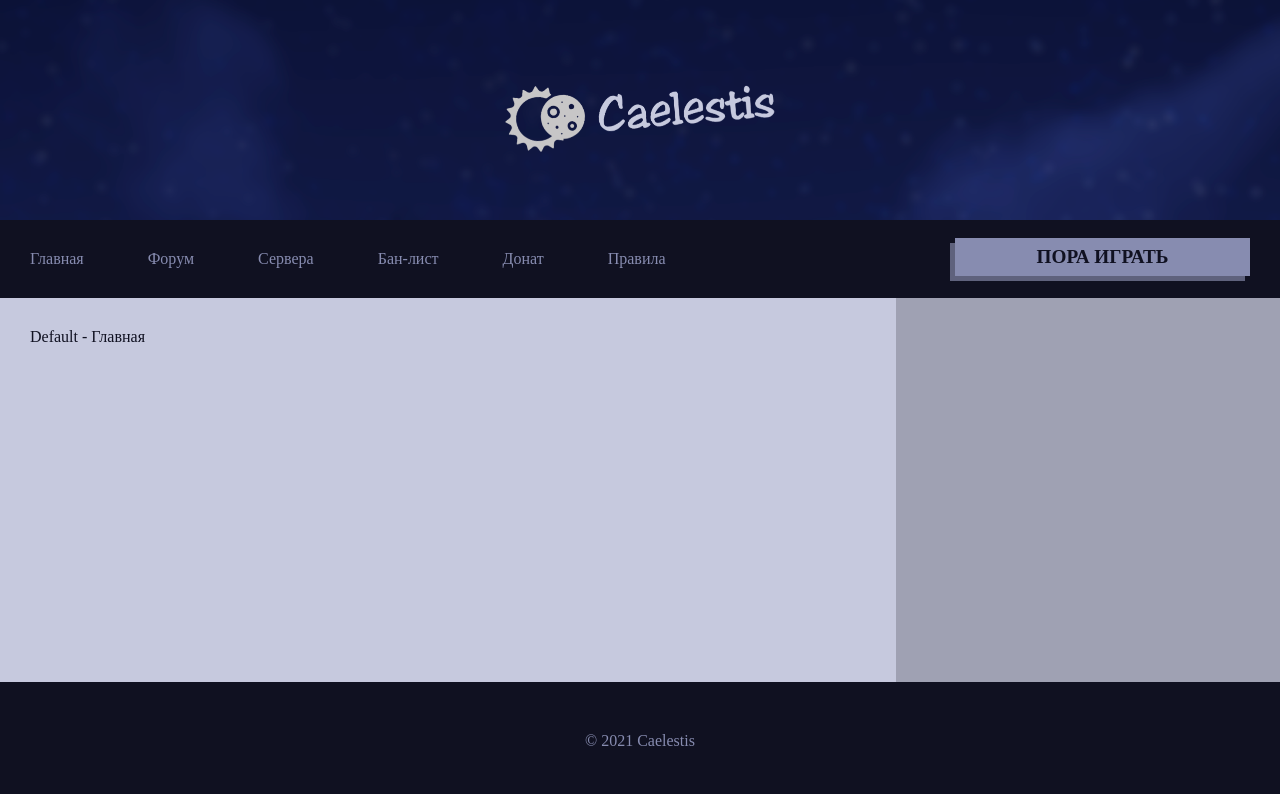
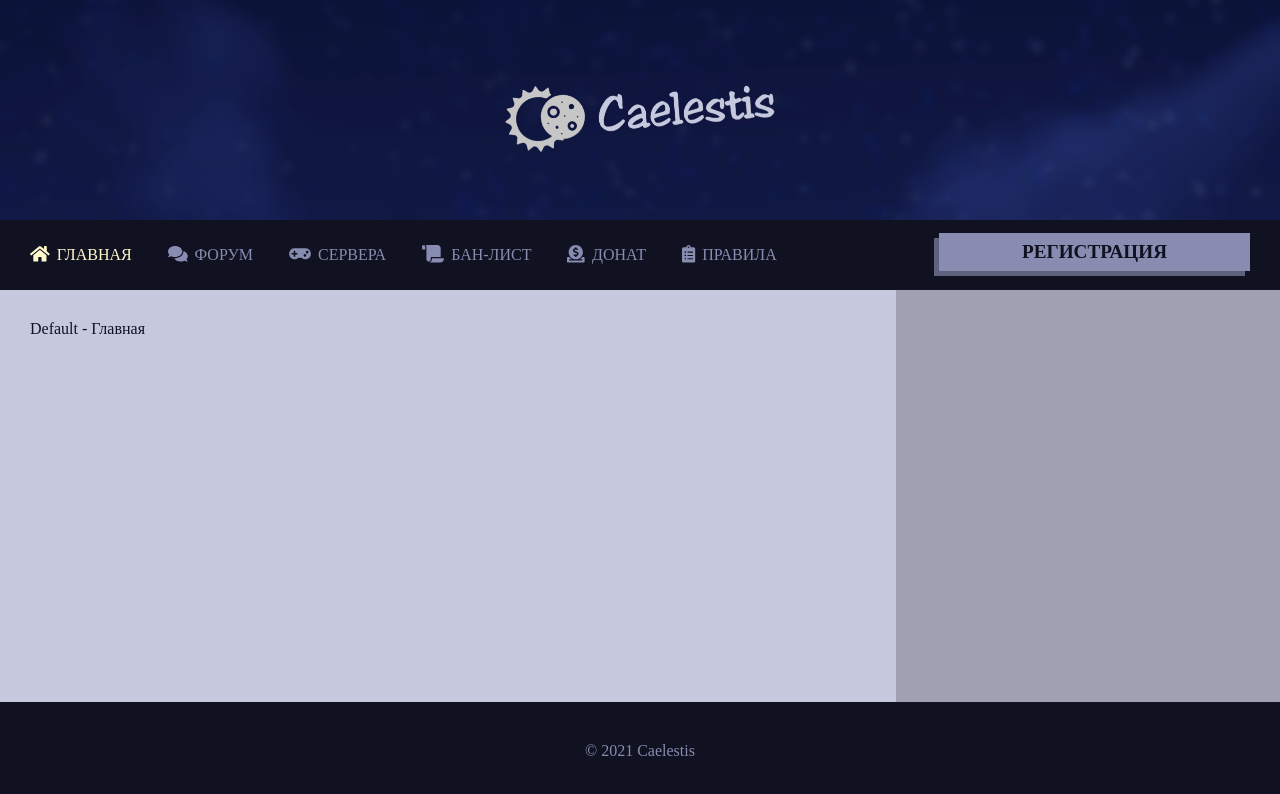
Before and after one commit to Fertnam/ru.caelestis.frontend, a Vue app: page / in a window 1280 px wide. Shown: the top 794 px of the page. Built offline with nearby package versions, Linux system fonts and the light colour scheme.

Commit message:
Внедрен FontAwesome, завершена навигационная секция

```diff
--- a/package.json
+++ b/package.json
@@ -8,6 +8,9 @@
     "lint": "vue-cli-service lint"
   },
   "dependencies": {
+    "@fortawesome/fontawesome-svg-core": "^1.2.34",
+    "@fortawesome/free-solid-svg-icons": "^5.15.2",
+    "@fortawesome/vue-fontawesome": "^3.0.0-3",
     "core-js": "^3.6.5",
     "normalize.css": "^8.0.1",
     "vue": "^3.0.0",
--- /dev/null
+++ b/src/assets/data/menu.json
@@ -0,0 +1,37 @@
+[
+  {
+    "name": "Главная",
+    "to": { "name": "default.index" },
+    "icon": "home"
+  },
+  {
+    "name": "Форум",
+    "href": "/forum",
+    "icon": "comments"
+  },
+  {
+    "name": "Сервера",
+    "icon": "gamepad",
+    "submenu": [
+      {
+        "name": "Classic 1.16.4",
+        "to": { "name": "default.index" }
+      }
+    ]
+  },
+  {
+    "name": "Бан-лист",
+    "to": { "name": "default.banlist" },
+    "icon": "scroll"
+  },
+  {
+    "name": "Донат",
+    "to": { "name": "default.donate" },
+    "icon": "donate"
+  },
+  {
+    "name": "Правила",
+    "to": { "name": "default.rules" },
+    "icon": "clipboard-list"
+  }
+]
--- a/src/assets/scss/utils/_variables.scss
+++ b/src/assets/scss/utils/_variables.scss
@@ -19,3 +19,6 @@ $transition-duration: 500ms;
 
 /* Базовый размер padding для разделов дефолтного layout (они помечены через grid-area) */
 $base-padding-of-area-for-default-layout: 30px;
+
+/* Ширина раздела aside для дефолтного layout */
+$aside-width-of-default-layout: 30%;
--- a/src/components/default/layout/Footer.vue
+++ b/src/components/default/layout/Footer.vue
@@ -8,7 +8,7 @@
 .footer {
   @include dark-theme;
 
-  padding: 50px $base-padding-of-area-for-default-layout;
+  padding: 40px $base-padding-of-area-for-default-layout;
 
   &__copyright {
     text-align: center;
--- a/src/components/default/layout/Navigation.vue
+++ /dev/null
@@ -1,122 +0,0 @@
-<template>
-  <nav :class="$style['navigation']">
-    <ul :class="$style['menu']">
-      <li :class="$style['menu__item']">
-        <router-link
-          :class="$style['menu__link']"
-          :to="{ name: 'default.index' }"
-          exact
-        >
-          Главная
-        </router-link>
-      </li>
-
-      <li :class="$style['menu__item']">
-        <a :class="$style['menu__link']" href="/forum">Форум</a>
-      </li>
-
-      <li :class="$style['menu__item']">
-        <div :class="$style['menu__link']">Сервера</div>
-
-        <ul :class="$style['menu__submenu']">
-          <li :class="$style['menu__submenu-item']">
-            <router-link
-              :class="$style['menu__submenu-link']"
-              :to="{ name: 'default.index' }"
-            >
-              Decor 1.12.2
-            </router-link>
-          </li>
-        </ul>
-      </li>
-
-      <li :class="$style['menu__item']">
-        <router-link
-          :class="$style['menu__link']"
-          :to="{ name: 'default.banlist' }"
-        >
-          Бан-лист
-        </router-link>
-      </li>
-
-      <li :class="$style['menu__item']">
-        <router-link
-          :class="$style['menu__link']"
-          :to="{ name: 'default.donate' }"
-        >
-          Донат
-        </router-link>
-      </li>
-
-      <li :class="$style['menu__item']">
-        <router-link
-          :class="$style['menu__link']"
-          :to="{ name: 'default.rules' }"
-        >
-          Правила
-        </router-link>
-      </li>
-    </ul>
-
-    <router-link
-      :class="$style['navigation__start-link']"
-      :to="{ name: 'default.registration' }"
-      exact
-    >
-      Пора играть
-    </router-link>
-  </nav>
-</template>
-
-<style lang="scss" module>
-.navigation {
-  @include dark-theme;
-
-  display: flex;
-  justify-content: space-between;
-  align-items: center;
-
-  padding: 0 $base-padding-of-area-for-default-layout;
-
-  &__start-link {
-    $shadow-size: 5px;
-
-    @include light-theme-with-box-shadow($shadow-size, $dark-blue-v1);
-
-    width: 300px - $shadow-size;
-
-    margin-top: -$shadow-size;
-    padding: 8px 30px;
-
-    font-weight: bold;
-    font-size: 1.2em;
-
-    text-align: center;
-    text-transform: uppercase;
-  }
-}
-
-.menu {
-  display: flex;
-
-  margin: 0;
-  padding: 0;
-
-  &__item {
-    position: relative;
-    display: flex;
-
-    &:not(:last-child) {
-      margin-right: 4em;
-    }
-  }
-
-  &__link {
-    padding: 30px 0;
-  }
-
-  &__submenu {
-    display: none;
-  }
-}
-</style>
--- /dev/null
+++ b/src/components/default/layout/Navigation/Index.vue
@@ -0,0 +1,56 @@
+<template>
+  <nav :class="$style['navigation']">
+    <Menu />
+    <router-link
+      :class="$style['navigation__registration-link']"
+      :to="{ name: 'default.registration' }"
+      exact-active-class=""
+      active-class=""
+      exact
+    >
+      Регистрация
+    </router-link>
+  </nav>
+</template>
+
+<script>
+import Menu from '@default-components/layout/Navigation/Menu'
+
+export default {
+  components: {
+    Menu,
+  },
+}
+</script>
+
+<style lang="scss" module>
+.navigation {
+  @include dark-theme;
+
+  position: sticky;
+  top: 0;
+
+  display: flex;
+  justify-content: space-between;
+  align-items: center;
+
+  padding: 0 $base-padding-of-area-for-default-layout;
+
+  &__registration-link {
+    $shadow-size: 5px;
+    $fallibility: ($base-padding-of-area-for-default-layout * 2) - $shadow-size;
+
+    @include light-theme-with-box-shadow($shadow-size, $dark-blue-v1);
+
+    width: calc(#{$aside-width-of-default-layout} - #{$fallibility});
+
+    margin-top: -$shadow-size;
+    padding: 8px 30px;
+
+    font-size: 1.2em;
+    font-weight: bold;
+    text-transform: uppercase;
+    text-align: center;
+  }
+}
+</style>
--- /dev/null
+++ b/src/components/default/layout/Navigation/Menu.vue
@@ -0,0 +1,175 @@
+<template>
+  <ul :class="$style['menu']">
+    <li
+      v-for="(menuItem, menuItemIndex) in menu"
+      :key="menuItemIndex"
+      :class="$style['menu__item']"
+    >
+      <router-link
+        v-if="menuItem.to"
+        :class="$style['menu__link']"
+        :to="menuItem.to"
+        :exact-active-class="$style['menu__link--active']"
+        active-class=""
+        exact
+      >
+        <fa-icon :class="$style['menu__link-icon']" :icon="menuItem.icon" />
+        {{ menuItem.name }}
+      </router-link>
+
+      <a
+        v-else-if="menuItem.href"
+        :class="$style['menu__link']"
+        :href="menuItem.href"
+      >
+        <fa-icon :class="$style['menu__link-icon']" :icon="menuItem.icon" />
+        {{ menuItem.name }}
+      </a>
+
+      <template v-else>
+        <div :class="$style['menu__link']">
+          <fa-icon :class="$style['menu__link-icon']" :icon="menuItem.icon" />
+          {{ menuItem.name }}
+        </div>
+        <ul :class="$style['menu__submenu']">
+          <li
+            v-for="(submenuItem, submenuItemIndex) in menuItem.submenu"
+            :key="submenuItemIndex"
+            :class="$style['menu__submenu-item']"
+          >
+            <router-link
+              :class="$style['menu__submenu-link']"
+              :to="submenuItem.to"
+              :exact-active-class="$style['menu__submenu-link--active']"
+              active-class=""
+              exact
+            >
+              {{ submenuItem.name }}
+            </router-link>
+          </li>
+        </ul>
+      </template>
+    </li>
+  </ul>
+</template>
+
+<script>
+import menu from '@/assets/data/menu.json'
+
+export default {
+  data() {
+    return {
+      menu,
+    }
+  },
+}
+</script>
+
+<style lang="scss" module>
+//Стили для активных пунктов меню и подменю
+%active {
+  color: $yellow;
+}
+
+//Transition для анимации смены состояния пунктов меню
+%transition-for-menu-links {
+  transition: color $transition-duration;
+}
+
+.menu {
+  display: flex;
+
+  margin: 0;
+  padding: 0;
+
+  &__item {
+    position: relative;
+    display: flex;
+
+    cursor: pointer;
+
+    &:first-child > .menu__link {
+      padding-left: 0;
+    }
+
+    &:last-child > .menu__link {
+      padding-right: 0;
+    }
+
+    &:hover > .menu__submenu {
+      opacity: 1;
+      visibility: visible;
+    }
+  }
+
+  &__link {
+    @extend %transition-for-menu-links;
+
+    padding: 25px 18px;
+    text-transform: uppercase;
+
+    &:hover,
+    &--active {
+      @extend %active;
+    }
+
+    &-icon {
+      margin-right: 3px;
+      font-size: 1.1em;
+    }
+  }
+
+  &__submenu {
+    $submenu-mark-size: 10px;
+    $shadow-size: 5px;
+
+    @include dark-theme-with-box-shadow($shadow-size, $dark-blue-v3);
+
+    position: absolute;
+    top: calc(100% + #{$submenu-mark-size});
+    right: 50%;
+
+    z-index: 100;
+
+    padding: 0;
+
+    opacity: 0;
+    visibility: hidden;
+
+    list-style: none;
+
+    text-align: center;
+    white-space: nowrap;
+
+    transform: translateX(calc(50% + #{$shadow-size}));
+
+    transition: opacity $transition-duration, visibility $transition-duration;
+    transition-delay: 150ms;
+
+    &:before {
+      position: absolute;
+      top: -#{$submenu-mark-size * 2};
+      right: 50%;
+
+      border: $submenu-mark-size solid transparent;
+      border-bottom: $submenu-mark-size solid $dark-blue-v3;
+
+      transform: translateX(50%);
+
+      content: '';
+    }
+
+    &-link {
+      @extend %transition-for-menu-links;
+
+      display: block;
+      padding: 15px;
+
+      &:hover,
+      &--active {
+        @extend %active;
+      }
+    }
+  }
+}
+</style>
--- a/src/layouts/default.vue
+++ b/src/layouts/default.vue
@@ -12,7 +12,7 @@
 
 <script>
 import TheHeader from '@default-components/layout/Header'
-import TheNavigation from '@default-components/layout/Navigation'
+import TheNavigation from '@default-components/layout/Navigation/Index'
 import TheMain from '@default-components/layout/Main'
 import TheAside from '@default-components/layout/Aside'
 import TheFooter from '@default-components/layout/Footer'
@@ -39,7 +39,7 @@ export default {
 
   &__container {
     display: grid;
-    grid-auto-columns: 1fr 30%;
+    grid-auto-columns: 1fr $aside-width-of-default-layout;
     grid-template-rows: auto auto 1fr auto;
     grid-template-areas:
       'header header'
--- a/src/main.js
+++ b/src/main.js
@@ -2,7 +2,16 @@ import { createApp } from 'vue'
 import App from './App'
 import router from './router'
 
+// Подключаем сторонние библиотеки
+import { FontAwesomeIcon } from '@fortawesome/vue-fontawesome'
+
+// Подключаем плагины (из папки plugins)
+import '@/plugins/font-awesome-icons'
+
 // Подключаем корневой CSS-файл
 import '@scss/app.scss'
 
-createApp(App).use(router).mount('#caelestis')
+createApp(App)
+  .use(router)
+  .component('fa-icon', FontAwesomeIcon)
+  .mount('#caelestis')
--- /dev/null
+++ b/src/plugins/font-awesome-icons.js
@@ -0,0 +1,11 @@
+import { library } from '@fortawesome/fontawesome-svg-core'
+import {
+  faHome,
+  faComments,
+  faScroll,
+  faDonate,
+  faClipboardList,
+  faGamepad,
+} from '@fortawesome/free-solid-svg-icons'
+
+library.add(faHome, faComments, faScroll, faDonate, faClipboardList, faGamepad)
```
Also changed, not shown: 1 other file (tests, documents, lock files or other folders).
